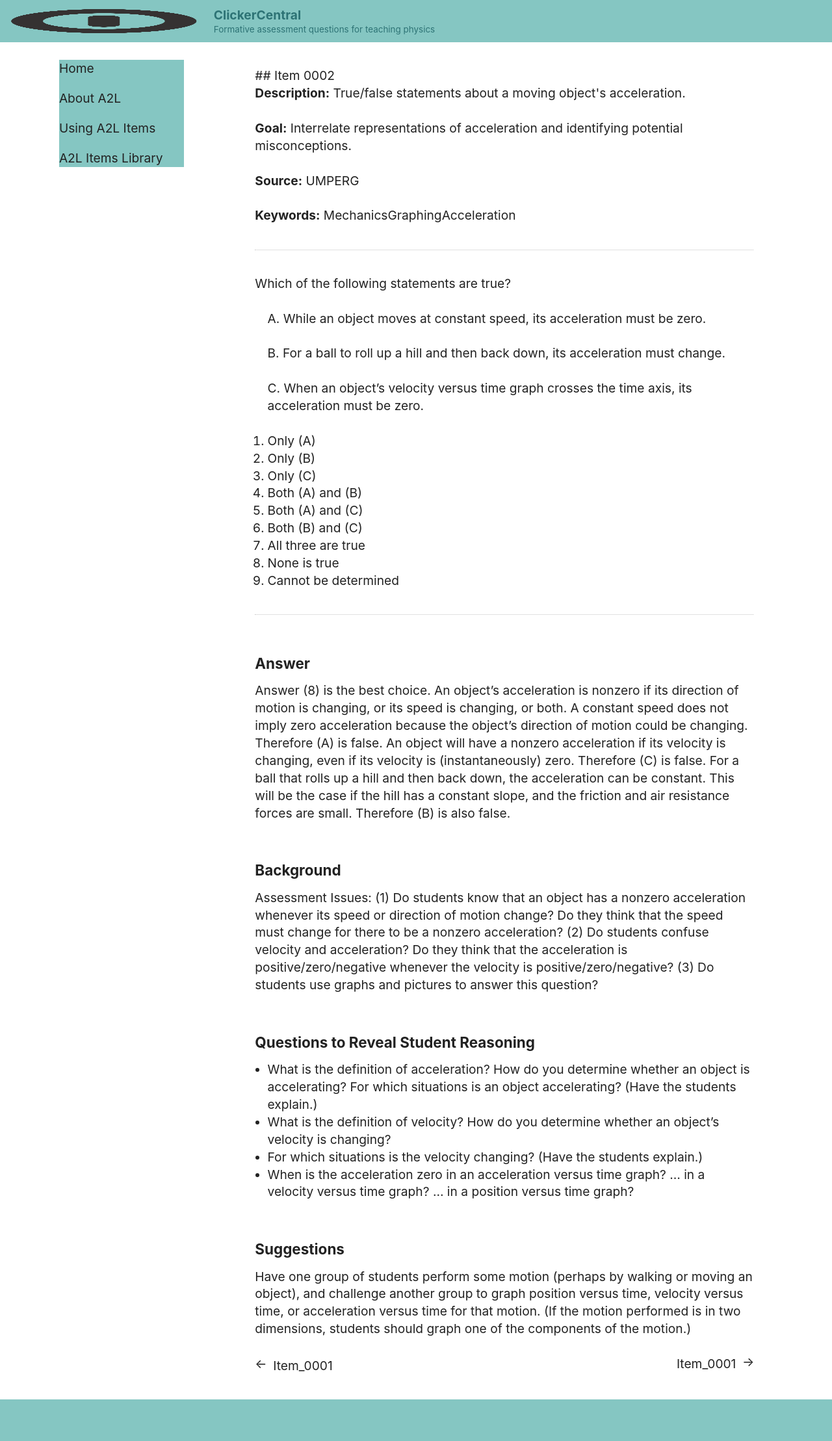
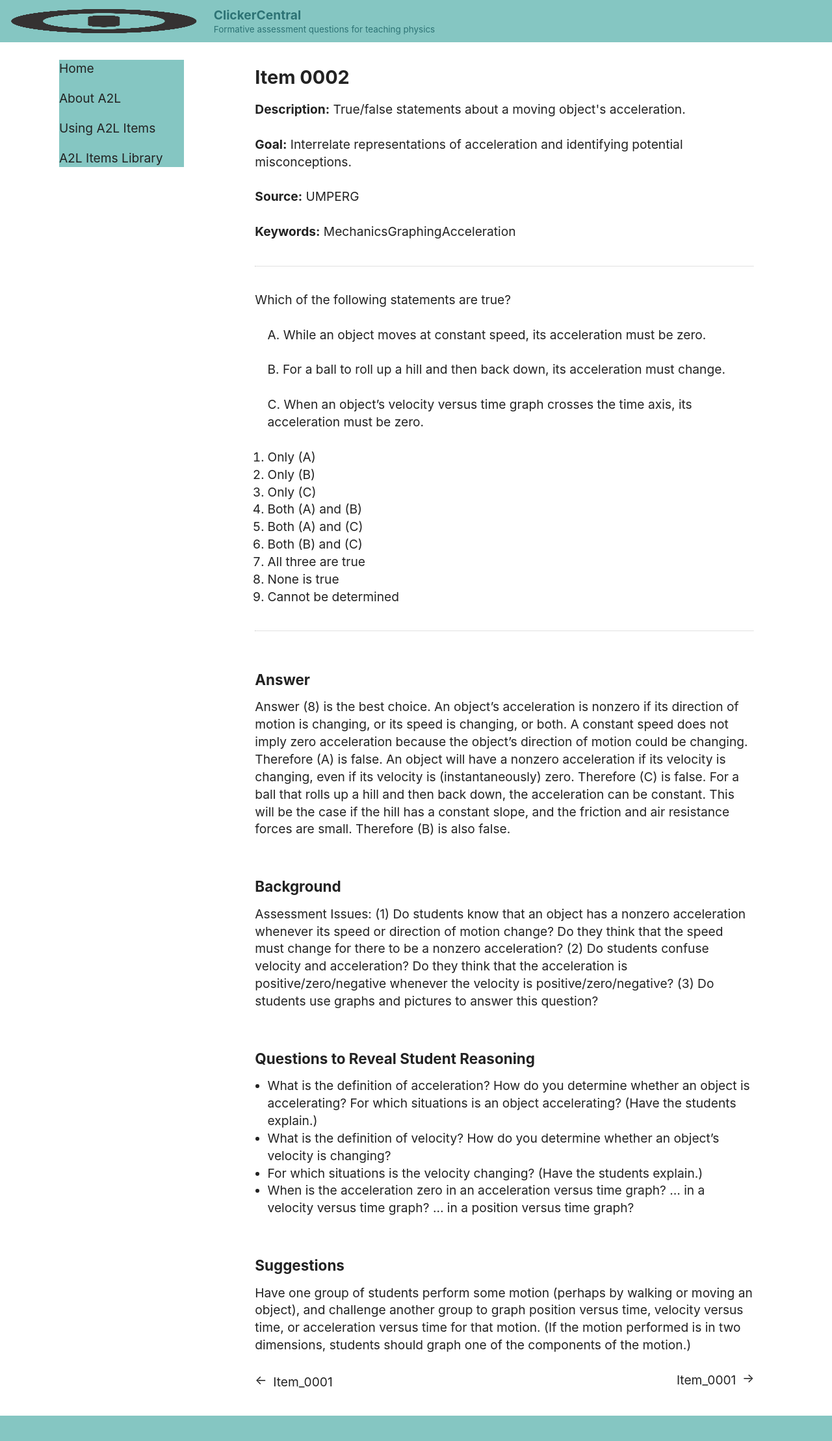
Before and after one commit to ibeatty/clickercentral, a Jekyll site: the page built from _items/item_0002.md, in a window 1280 px wide. Shown: the top 2217 px of the page at 65% size. Built offline with Jekyll 4.4.1, drawn with Linux system fonts in a browser that asks for light colours.

Commit message:
Tweaking item template

```diff
--- a/_layouts/item.html
+++ b/_layouts/item.html
@@ -2,7 +2,7 @@
 layout: default
 ---
 
-## {{ page.name }}
+<h2>{{ page.name }}</h2>
 
 <p><strong>Description:</strong> {{ page.description }}</p>
 
```
